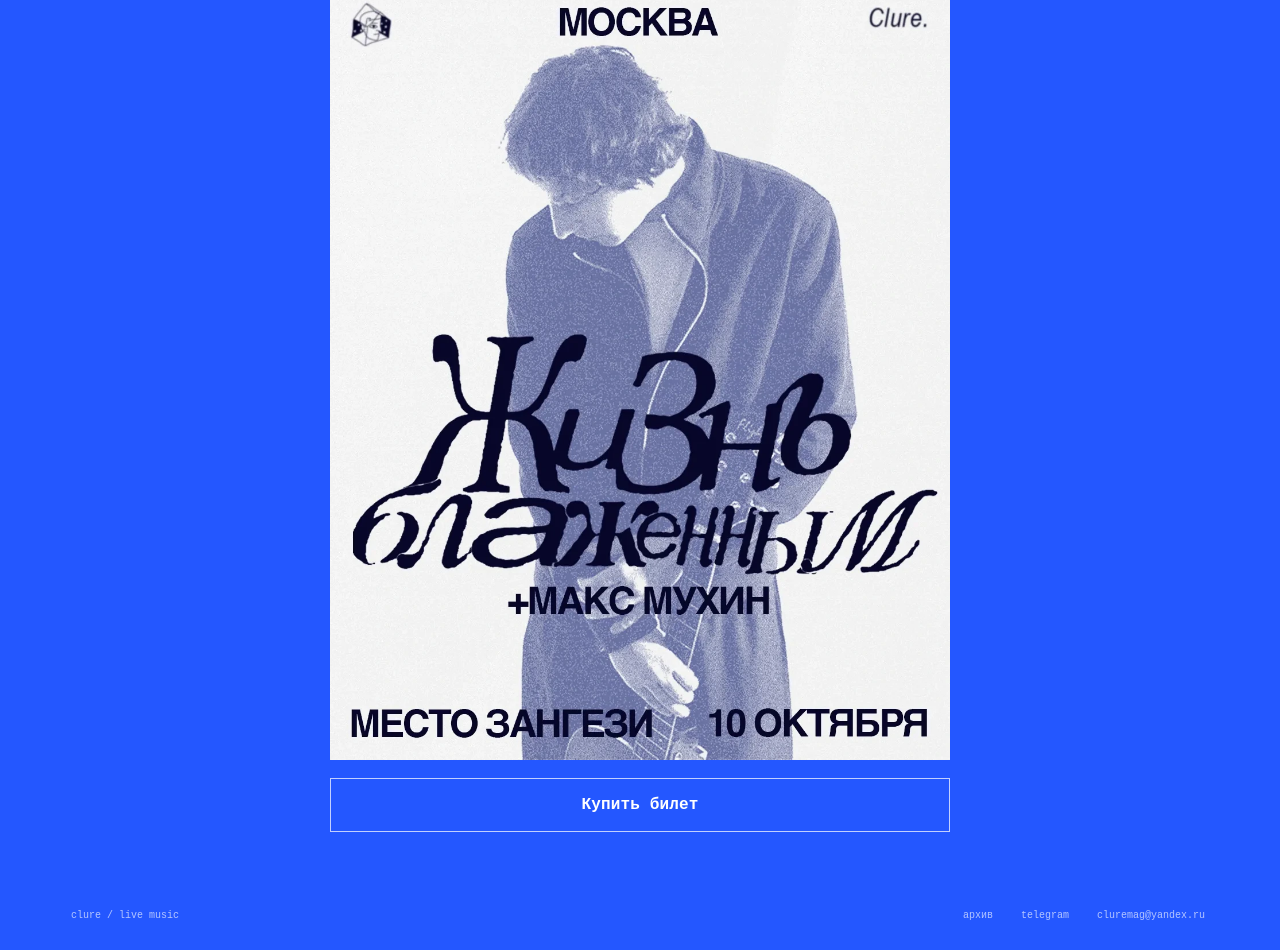
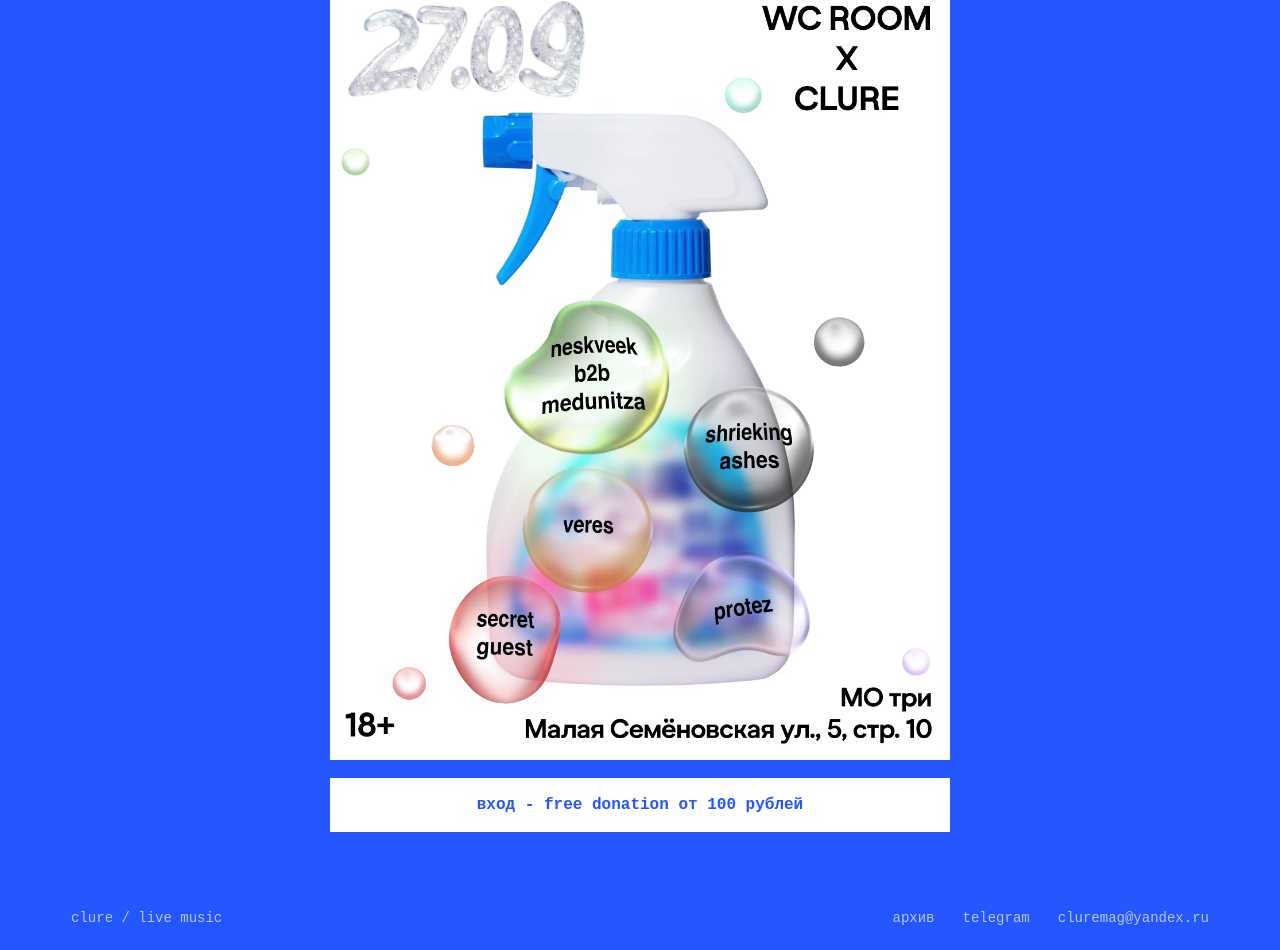
Before and after one commit to energybober/clure-site, a website: page clure-x-wcroom/index.html in a window 1280 px wide. Shown: the part 178-1128 px from the top of the page. Drawn offline with Linux system fonts and the light colour scheme.

Commit message:
Добавил wcroom

```diff
--- a/zhizn-blazhennym/index.html
+++ b/clure-x-wcroom/index.html
@@ -3,8 +3,8 @@
   <head>
     <meta charset="UTF-8" />
     <meta name="viewport" content="width=device-width, initial-scale=1.0" />
-    <title>Жизнь блаженным — Москва</title>
-    <link rel="stylesheet" href="../ticket.css?v=2026-09-04-2" />
+    <title>clure x wcroom — Москва</title>
+    <link rel="stylesheet" href="../ticket.css?v=2026-09-24-4" />
   </head>
   <body>
     <main>
@@ -15,20 +15,14 @@
       <section class="ticket-page">
         <img
           class="poster"
-          src="../assets/zhizn-blazhennym.webp"
-          alt="Афиша концерта Жизнь блаженным в Москве"
-          width="1080"
-          height="1350"
+          src="../assets/wcroom-clure.webp"
+          alt="Афиша clure x wcroom в Москве 27 сентября"
+          width="2160"
+          height="2700"
           fetchpriority="high"
           decoding="async"
-        /><button
-          class="buy tc-background-yellow"
-          type="button"
-          data-tc-event="6a723ca79f4fc46862222b3a"
-          data-tc-token="eyJhbGciOiJIUzI1NiIsImlzcyI6InRpY2tldHNjbG91ZC5ydSIsInR5cCI6IkpXVCJ9.eyJwIjoiNjlhNzI4NWI4YWQwMTllNzFlODljMjliIn0.7Oreh61Lt5J0lbo4pXAw37BV6uokCjEzuLQNCjcs7ZQ"
-        >
-          Купить билет
-        </button>
+        />
+        <div class="donation">вход - free donation от 100 рублей</div>
       </section>
       <footer>
         <span>clure / live music</span>
@@ -39,6 +33,5 @@
         </div>
       </footer>
     </main>
-    <script src="../ticket-widget.js?v=2026-09-05-2"></script>
   </body>
 </html>
--- a/server.js
+++ b/server.js
@@ -20,10 +20,6 @@ const mimeTypes = {
   '.woff': 'font/woff',
   '.woff2': 'font/woff2',
 };
-
-const userAgent = String( request.headers['user-agent'] || '' ).toLowerCase();
-if (userAgent.includes('amazonbot')) { console.log( [AMAZONBOT_BLOCKED] ${ip} ${request.method} ${requestUrl} );
-return sendText(response, 403, 'Forbidden', { 'X-Clure-Block': 'amazonbot', }); }
 
 /* =========================
    RATE LIMIT
--- a/style.css
+++ b/style.css
@@ -73,10 +73,16 @@ a:visited {
   color: inherit;
 }
 main {
+  display: flex;
+  flex-direction: column;
   min-height: 100vh;
   padding: 30px 5.55vw 24px;
 }
 header {
+  width: 100%;
+  max-width: 1180px;
+  margin-right: auto;
+  margin-left: auto;
   margin-bottom: 125px;
 }
 .logo {
@@ -156,7 +162,12 @@ footer a:hover,
 footer {
   display: flex;
   justify-content: space-between;
-  max-width: 1134px;
+  align-items: flex-end;
+  width: 100%;
+  max-width: 1180px;
+  margin-right: auto;
+  margin-left: auto;
+  margin-top: auto;
   padding-top: 78px;
   font-size: 10px;
   line-height: normal;
@@ -165,6 +176,7 @@ footer {
 footer div {
   display: flex;
   gap: 28px;
+  align-items: center;
 }
 footer span {
   text-transform: lowercase;
--- a/ticket.css
+++ b/ticket.css
@@ -71,6 +71,10 @@ header {
   display: flex;
   justify-content: space-between;
   align-items: center;
+  width: 100%;
+  max-width: 1180px;
+  margin-right: auto;
+  margin-left: auto;
 }
 header a {
   font-size: 26px;
@@ -107,15 +111,27 @@ header .logo {
 .buy:hover {
   opacity: 0.65;
 }
+.donation {
+  display: block;
+  margin-top: 18px;
+  padding: 18px 22px;
+  font: 700 16px var(--mono);
+  line-height: normal;
+  text-align: center;
+  color: var(--blue);
+  background: var(--white);
+}
 footer {
   display: flex;
   justify-content: space-between;
   align-items: flex-end;
-  max-width: 1134px;
+  max-width: 1180px;
   width: 100%;
+  margin-right: auto;
+  margin-left: auto;
   margin-top: auto;
   padding-top: 78px;
-  font: 500 10px var(--mono);
+  font: 500 14px var(--mono);
   line-height: normal;
   color: rgba(255, 255, 255, 0.66);
 }
```
Also changed, not shown: gipnobaza/index.html (+1 -1 lines), index.html (+8 -0 lines), posh-gnash-spb/index.html (+1 -1 lines), zhizn-blazh-piter/index.html (+1 -1 lines), assets/wcroom-clure.webp (added).
